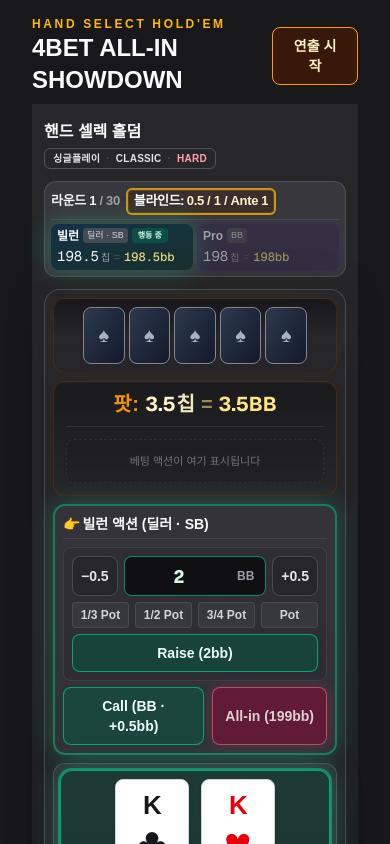
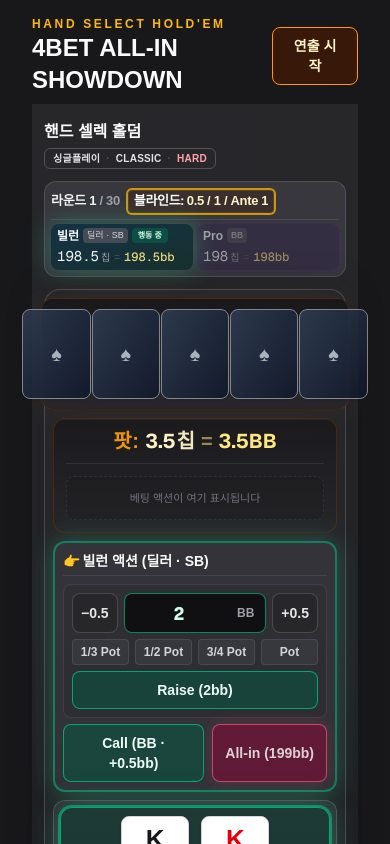
Before and after one commit to wlghks4689/holdem-game, a Next.js app: page /holdem/showcase/allin in a window 390 px wide. Shown: the top 844 px of the page. Built offline with nearby package versions, Linux system fonts and the light colour scheme.

Commit message:
fix: enlarge mobile community cards

```diff
--- a/src/app/holdem/components/BoardDisplay.tsx
+++ b/src/app/holdem/components/BoardDisplay.tsx
@@ -37,7 +37,7 @@ type EnterDeal = {
 const FLOP_STAGGER_MS = 180;
 const TURN_RIVER_STAGGER_MS = 80;
 
-const BOARD_GAP = "gap-1 sm:gap-5 lg:gap-7";
+const BOARD_GAP = "gap-px sm:gap-5 lg:gap-7";
 
 const SHOWDOWN_BOARD_GLOW: Record<MadeHandFxKind, string> = {
   none: "holdem-showdown-default-card-glow",
@@ -276,17 +276,17 @@ export function BoardDisplay({
   return (
     <div
       className={[
-        "rounded-xl border bg-gradient-to-b from-zinc-900 via-zinc-800/95 to-zinc-800/90",
+        "-mx-3 w-[calc(100%+1.5rem)] rounded-xl border bg-gradient-to-b from-zinc-900 via-zinc-800/95 to-zinc-800/90 sm:mx-0 sm:w-auto",
         showdown
-          ? "border-zinc-600/70 px-2 py-1.5 sm:px-3 sm:py-2.5"
-          : "border-amber-900/40 px-2 py-2 shadow-[0_0_40px_rgba(245,158,11,0.06)] sm:px-3.5 sm:py-2.5 lg:px-4 lg:py-3",
+          ? "border-zinc-600/70 px-px py-2 sm:px-3 sm:py-2.5"
+          : "border-amber-900/40 px-px py-2.5 shadow-[0_0_40px_rgba(245,158,11,0.06)] sm:px-3.5 sm:py-2.5 lg:px-4 lg:py-3",
         cinemaStreetPulse ? `holdem-board-cinema-${cinemaStreetPulse}` : "",
       ].join(" ")}
     >
       <div
         className={[
           "holdem-board-perspective relative flex flex-nowrap items-center justify-center overflow-visible",
-          showdown ? "gap-1 sm:gap-3 lg:gap-4" : BOARD_GAP,
+          showdown ? "gap-px sm:gap-3 lg:gap-4" : BOARD_GAP,
         ].join(" ")}
         aria-label={isEn ? "Community cards" : "커뮤니티 카드"}
       >
--- a/src/app/holdem/components/Card.tsx
+++ b/src/app/holdem/components/Card.tsx
@@ -27,9 +27,9 @@ const sizeFrames = {
   compact: "h-[4.35rem] w-[3.15rem] shrink-0",
   /** 모바일: 좁은 보드에서도 5장이 항상 한 줄 / sm+(640px+): 원래 크기 */
   board: "h-[3.6rem] w-[2.6rem] sm:h-[5.38rem] sm:w-[3.85rem] shrink-0",
-  /** 커뮤니티 카드 — 모바일에서는 한 줄 유지, sm부터 내 홀 카드와 동일 크기 */
-  community: "h-[3.6rem] w-[2.6rem] sm:h-[6.15rem] sm:w-[4.62rem] shrink-0",
-  hero: "h-[6.15rem] w-[4.62rem] shrink-0",
+  /** 주요 카드 — 모바일 보드 5장이 한 줄에 들어오면서 홀 카드와 같은 크기 */
+  community: "h-[clamp(4.66rem,23.3vw,6.15rem)] w-[clamp(3.5rem,17.5vw,4.62rem)] shrink-0",
+  hero: "h-[clamp(4.66rem,23.3vw,6.15rem)] w-[clamp(3.5rem,17.5vw,4.62rem)] shrink-0",
 } as const;
 
 export type CardSize = keyof typeof sizeFrames;
@@ -37,7 +37,7 @@ export type CardSize = keyof typeof sizeFrames;
 const rankText: Record<CardSize, string> = {
   compact: "text-[1.3rem] font-bold leading-none tracking-tight",
   board: "text-[1.42rem] font-bold leading-none tracking-tight sm:text-[1.62rem]",
-  community: "text-[1.42rem] font-bold leading-none tracking-tight sm:text-[1.94rem]",
+  community: "text-[1.62rem] font-bold leading-none tracking-tight sm:text-[1.94rem]",
   hero: "text-[1.62rem] font-bold leading-none tracking-tight sm:text-[1.94rem]",
 };
 
@@ -51,7 +51,7 @@ function rankClass(size: CardSize, narrow: boolean): string {
     return "text-[1.28rem] font-bold leading-none tracking-tight sm:text-[1.46rem]";
   }
   if (size === "community") {
-    return "text-[1.28rem] font-bold leading-none tracking-tight sm:text-[1.62rem]";
+    return "text-[1.46rem] font-bold leading-none tracking-tight sm:text-[1.62rem]";
   }
   return "text-[1.46rem] font-bold leading-none tracking-tight sm:text-[1.62rem]";
 }
@@ -59,7 +59,7 @@ function rankClass(size: CardSize, narrow: boolean): string {
 const suitText: Record<CardSize, string> = {
   compact: "text-[1.94rem] leading-none",
   board: "text-[2.15rem] leading-none sm:text-[2.59rem]",
-  community: "text-[2.15rem] leading-none sm:text-[3.05rem]",
+  community: "text-[2.92rem] leading-none sm:text-[3.05rem]",
   hero: "text-[2.92rem] leading-none sm:text-[3.05rem]",
 };
 
@@ -87,8 +87,7 @@ export function PlayingCard({
   const sym = SUIT_SYM[card.suit];
   const r = rankDisplay(card.rank);
   const narrow = r === "10";
-  const contentGap =
-    size === "board" || size === "community" ? "gap-0 sm:gap-0.5" : "gap-0.5";
+  const contentGap = size === "board" ? "gap-0 sm:gap-0.5" : "gap-0.5";
   const frame = `relative flex flex-col items-center justify-center ${contentGap} rounded-lg border bg-white shadow-sm ${sizeFrames[size]}`;
 
   return (
```
